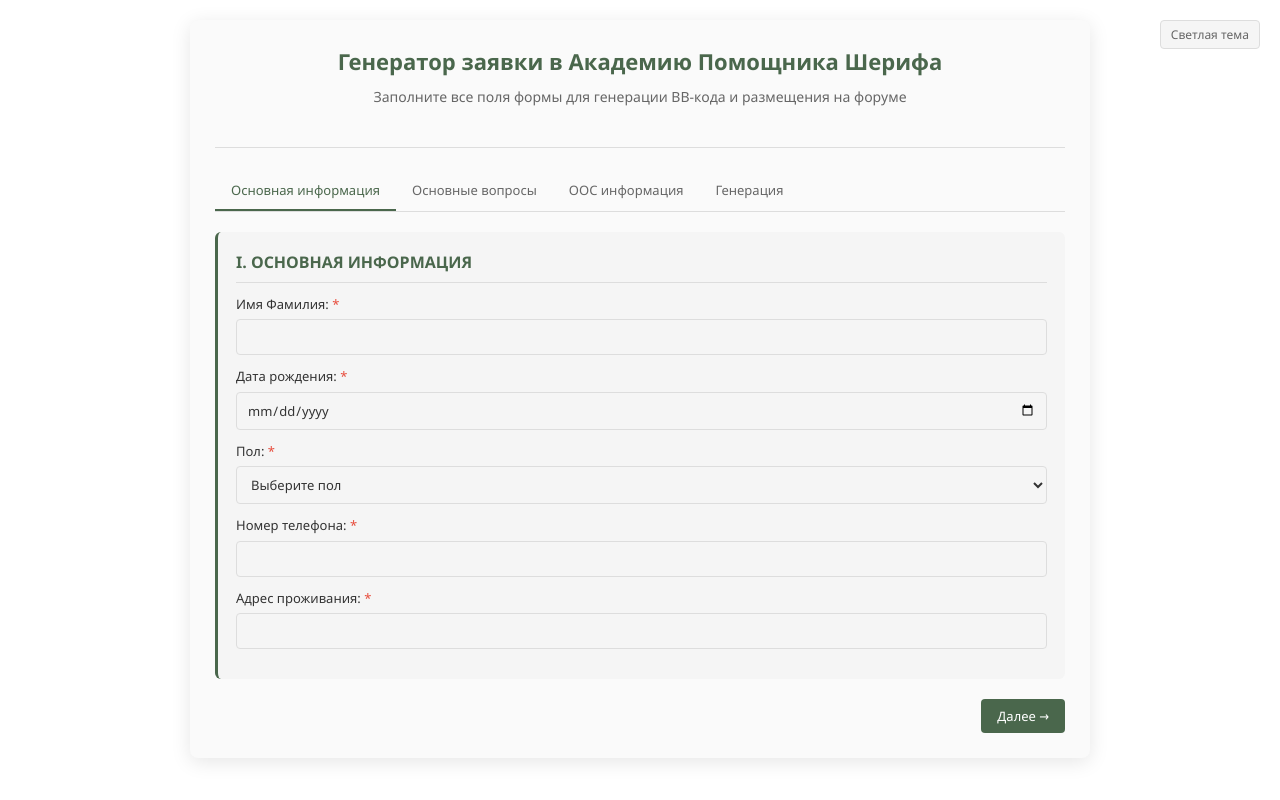
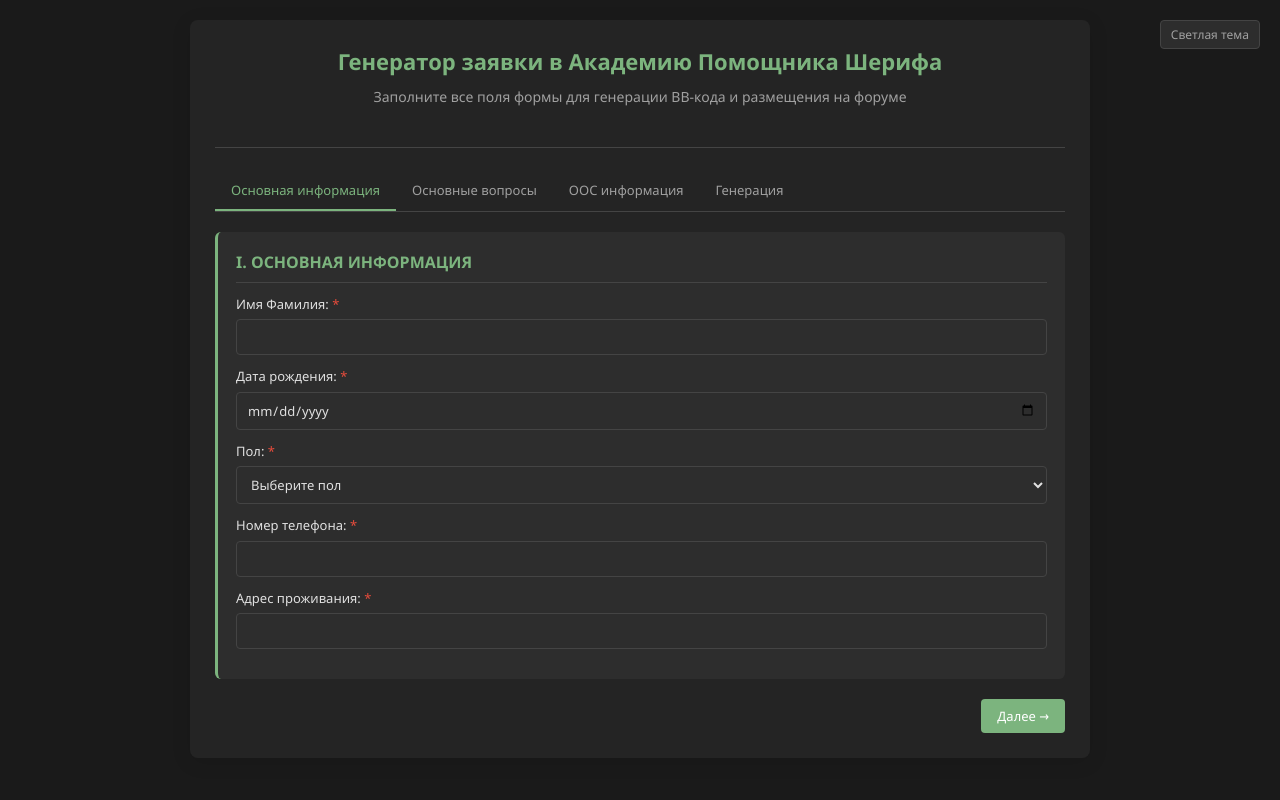
Before and after one commit to ls-sd/generator, a plain HTML site: page index.html in a window 1280 px wide. Both pictures are taken after a click on the button "Тёмная тема". Drawn offline with Linux system fonts and the light colour scheme.

Commit message:
Update index.html

```diff
--- a/index.html
+++ b/index.html
@@ -22,6 +22,19 @@
             --copy-btn-text: #ffffff;
         }
 
+        body.dark-theme {
+            --primary-color: #7cb47e;
+            --primary-light: #2c3e2d;
+            --secondary-color: #2d2d2d;
+            --background-color: #1a1a1a;
+            --surface-color: #242424;
+            --border-color: #444444;
+            --text-color: #e0e0e0;
+            --text-light: #a0a0a0;
+            --hover-color: #3a3a3a;
+            --copy-btn-bg: #7cb47e;
+            --copy-btn-hover: #6aa36c;
+        }
         * {
             box-sizing: border-box;
             margin: 0;
```
